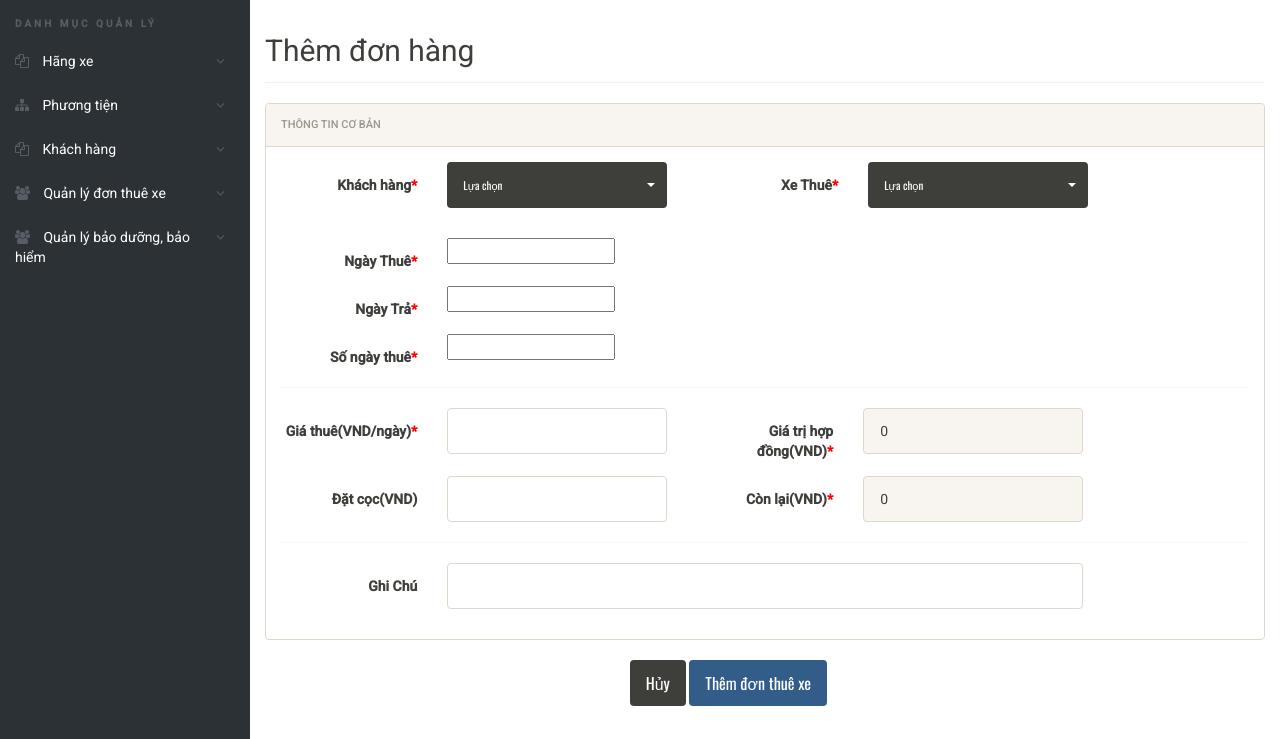
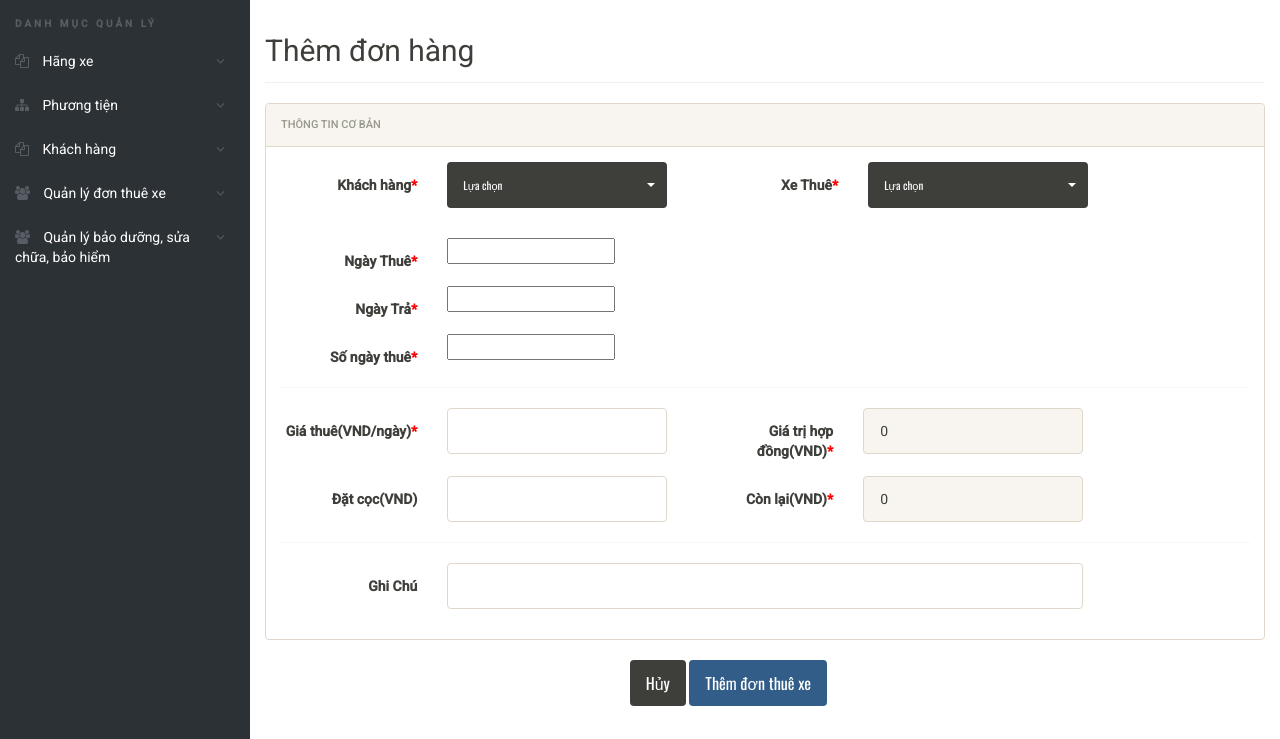
Before and after one commit to VanThiKimHue/45K222_03, a PHP site: page /add-bookings.php in a window 1280 px wide. Shown: the part 61-800 px from the top of the page. Run offline with PHP 8.4, Linux system fonts and the light colour scheme; a user stored in the database is signed in; data comes from the database, SQL or seed files in the repository; data that the repository does not hold is empty; some libraries are stand-ins or nearby versions.

Commit message:
update leftbar

```diff
--- a/MRM Project/admin/login/includes/leftbar.php
+++ b/MRM Project/admin/login/includes/leftbar.php
@@ -29,9 +29,10 @@
 			    	<li><a href="manage-bookings.php">Danh sách</a></li>
 			     </ul>
 			    </li>
-				<li><a href="#"><i class="fa fa-users"></i> Quản lý bảo dưỡng, bảo hiểm</a>
+				<li><a href="#"><i class="fa fa-users"></i> Quản lý bảo dưỡng, sửa chữa, bảo hiểm</a>
 			     <ul>
 			     	<li><a href="manage-maintenance.php">Quản lý bảo dưỡng</a></li>
+			     	<li><a href="manage-repair.php">Quản lý sửa chữa</a></li>
 			    	<li><a href="manage-insurance.php">Quản lý bảo hiểm</a></li>
 			     </ul>
 			    </li>
```
